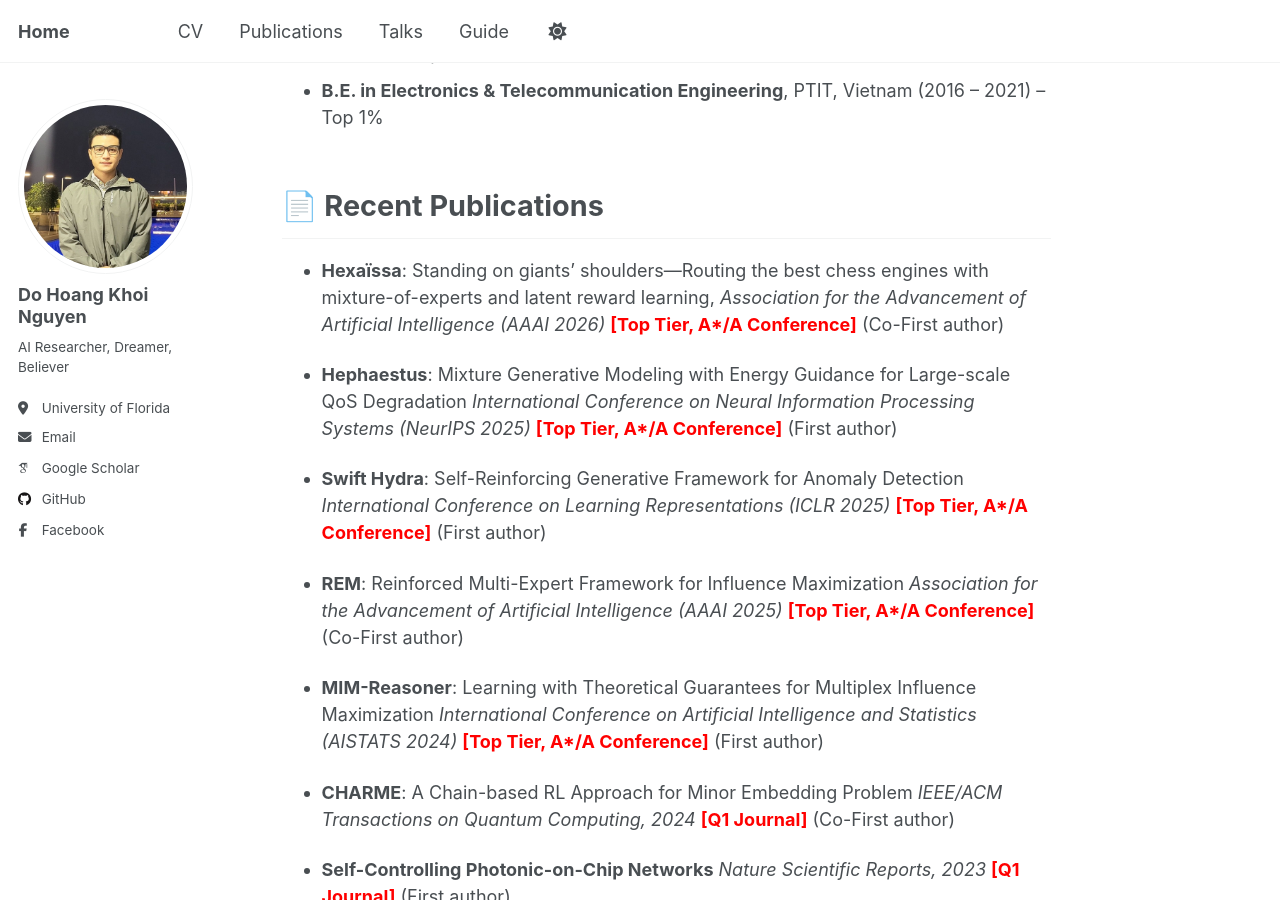
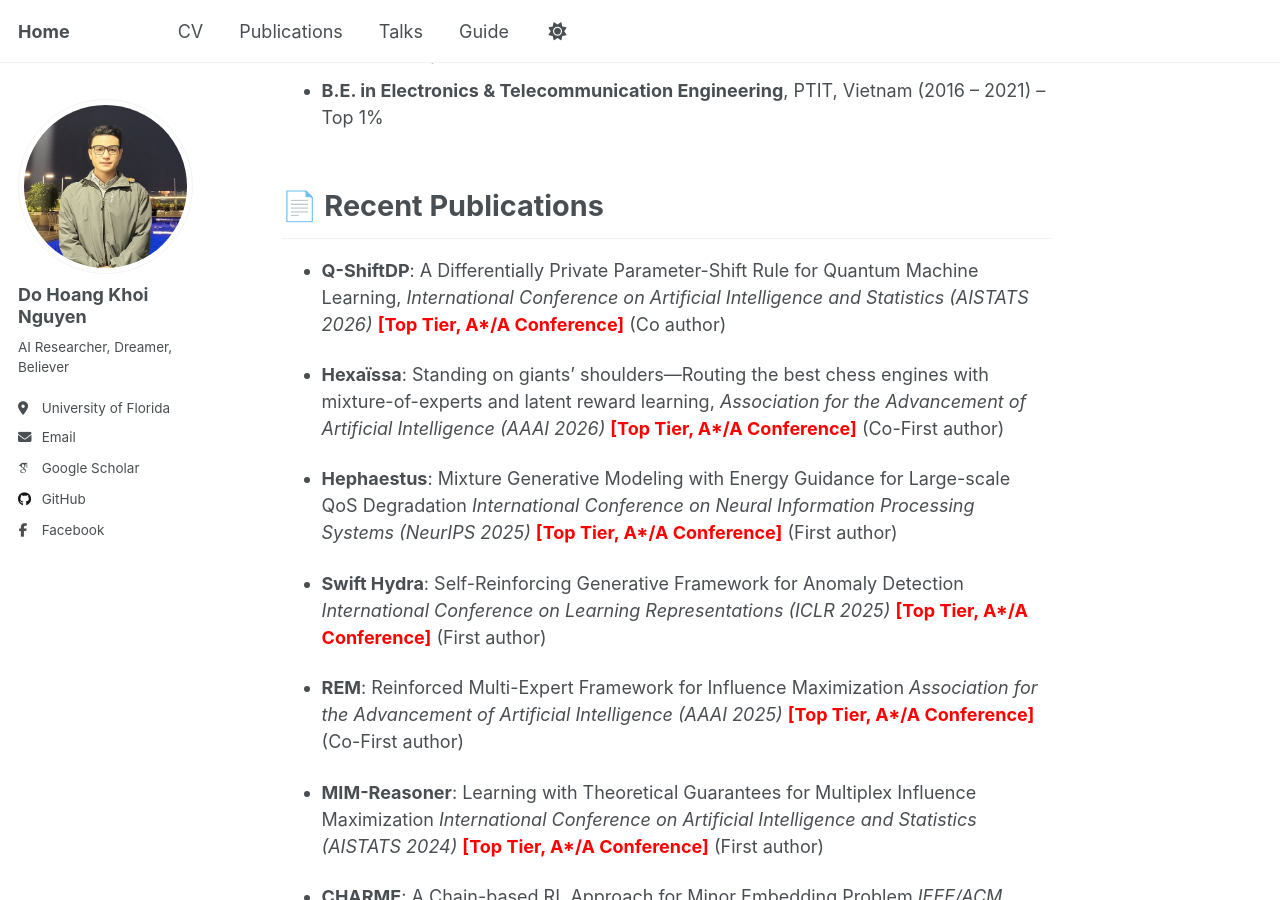
Before and after one commit to nguyendo1801/nguyendo1801.github.io, a Jekyll site: the page built from _pages/about.md, in a window 1280 px wide and 900 px high, scrolled down 681 px. Built offline with Jekyll 4.4.1, drawn with Linux system fonts in a browser that asks for light colours; some web fonts are replaced; a script that is not in the unit is left out.

Commit message:
Deploy academic site 0.0.0.0.0.1.2

```diff
--- a/_pages/about.md
+++ b/_pages/about.md
@@ -25,6 +25,10 @@ I’m especially drawn to problems that sit at the boundary between learning and
 
 
 <h2 style="font-size: 1.6rem; font-weight: bold;">📄 Recent Publications</h2>
+
+- <strong>Q-ShiftDP</strong>: A Differentially Private Parameter-Shift Rule for Quantum Machine Learning,
+  <em>International Conference on Artificial Intelligence and Statistics (AISTATS 2026)</em> <span style="color:red;"><strong>[Top Tier, A*/A Conference]</strong></span> (Co author)
+
 
 - <strong>Hexaïssa</strong>: Standing on giants’ shoulders—Routing the best chess engines with
 mixture-of-experts and latent reward learning,
```
